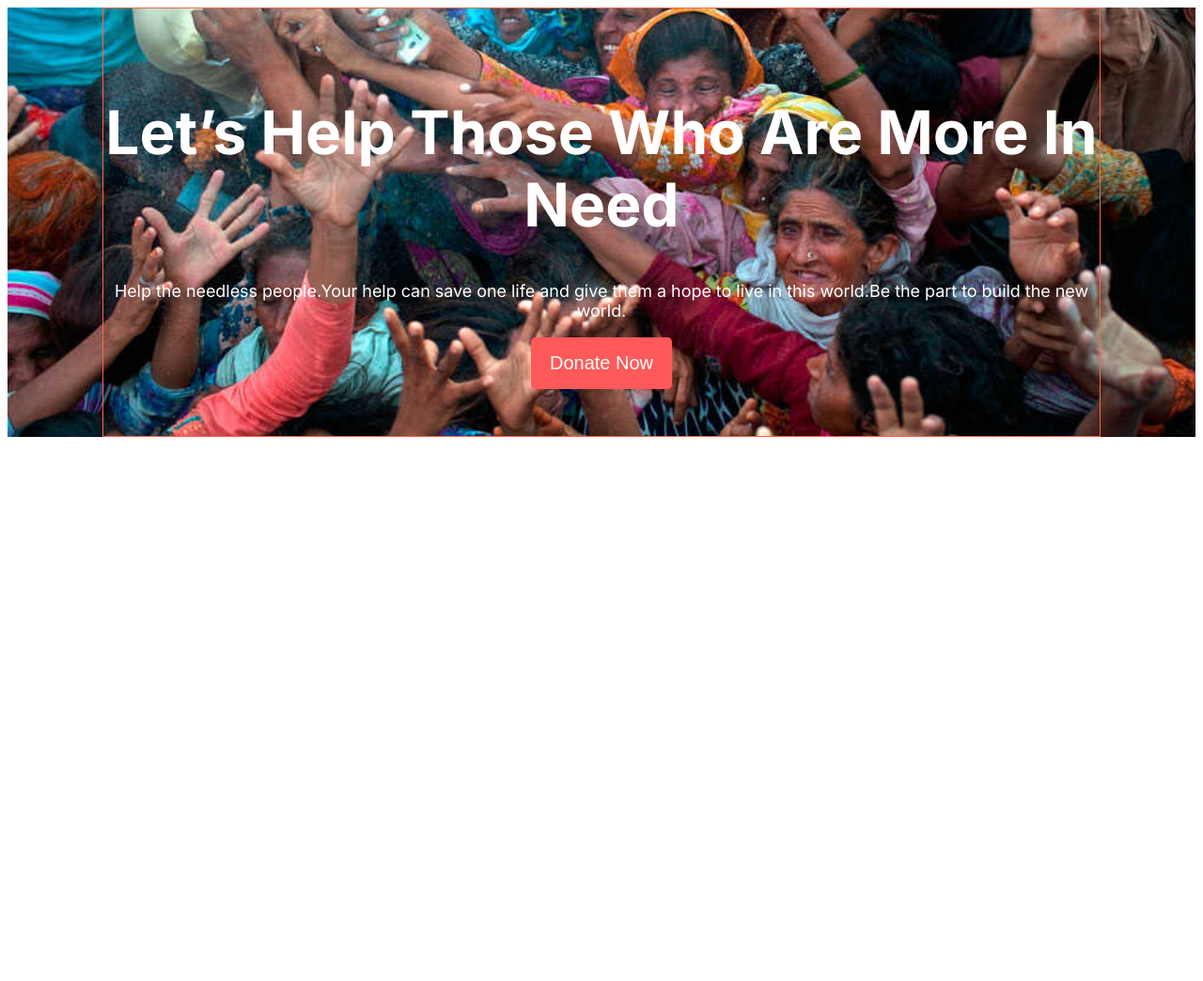
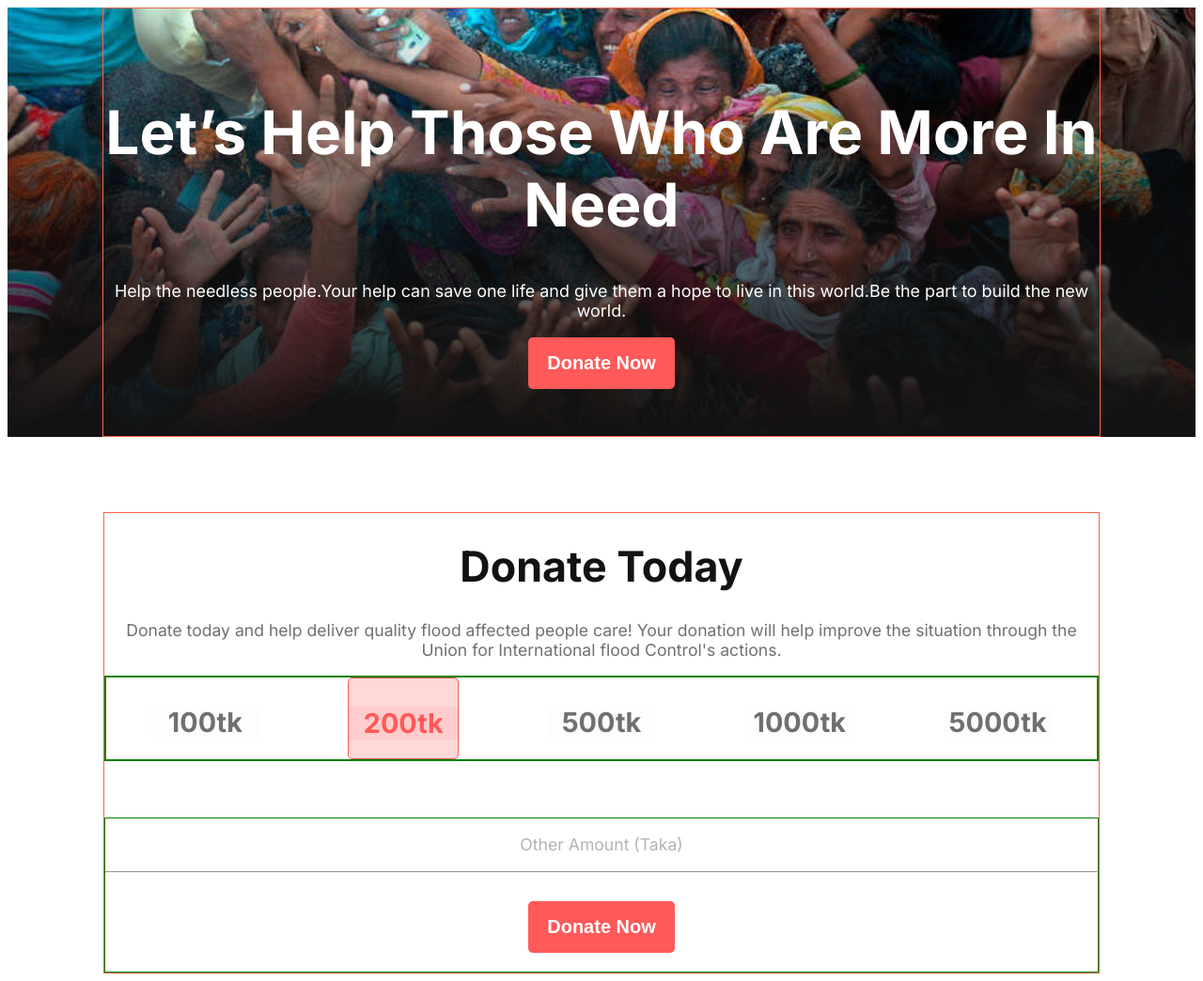
Before and after one commit to mohammaduzzal/donate-today, a plain HTML site: page index.html in a window 1280 px wide. Shown: the whole page at 94% size. Before the commit the page ends 800 px from the top, so only its background shows below. Drawn offline with Linux system fonts and the light colour scheme.

Commit message:
added the donate section

```diff
--- a/index.html
+++ b/index.html
@@ -17,8 +17,45 @@
         </div>
     </header>
 
+    <main>
+        <div class="donate">
+            <h1 class="donate-title color-2">Donate Today</h1>
+            <p class="donate-text color-3">Donate today and help deliver quality flood affected people care! Your donation will help improve  the situation through the Union for International flood Control's actions.</p>
+            <div class="donate-container">
+                <div class="donate-card">
+                    <h1 class="donate-card-title color-3">100tk</h1>
 
-    <main></main>
+                </div>
+                <div class="donate-card two-hundred">
+                    <h1 class="donate-card-title color-3" style="background-color: rgba(255, 89, 89, 0.089);"><span style="color: rgba(255, 89, 89, 1);">200tk</span></h1>
+
+                </div>
+                <div class="donate-card">
+                    <h1 class="donate-card-title color-3">500tk</h1>
+
+                </div>
+                <div class="donate-card">
+                    <h1 class="donate-card-title color-3">1000tk</h1>
+
+                </div>
+                <div class="donate-card">
+                    <h1 class="donate-card-title color-3">5000tk</h1>
+
+                </div>
+
+            </div>
+
+            <div class="other-amount">
+                <p class="donate-text" style="color: rgba(179, 179, 179, 1);">Other Amount (Taka)</p>
+                <hr>
+                <button class="banner-btn color-btn color-1" style="margin-top: 30px; margin-bottom: 20px;">Donate Now</button>
+
+            </div>
+
+        </div>
+
+    </main>
+
     <footer></footer>
 
 </body>
--- a/styles/responsive.css
+++ b/styles/responsive.css
@@ -3,7 +3,19 @@
     .banner{
         width: 100%;
     }
-
+    main{
+        width: 100%;
+    }
+    .donate{
+        width: 100%;
+    }
+    .donate-container{
+        grid-template-columns: repeat(1, 1fr);
+    }
+    .donate-card{
+        width: 45%;
+        height: 100px;
+    }
 
 
 }
--- a/styles/style.css
+++ b/styles/style.css
@@ -12,12 +12,18 @@
   .color-btn{
     background-color: rgba(255, 89, 89, 1);
   }
+  .color-2{
+    color: rgba(18, 18, 18, 1);
+  }
+  .color-3{
+    color: rgba(112, 112, 112, 1);
+  }
 
   /* shared css ends*/
 
   /* header css starts */
   header{
-    background-image: url(../images/donation6.jpg);
+    background-image:linear-gradient(0deg, rgba(18, 18, 18, 1),rgba(18, 18, 18, 0)), url(../images/donation6.jpg);
     background-position: center;
     background-size: cover;
     object-fit: cover;
@@ -33,13 +39,13 @@
 
   .banner-title{
     font-size: 4rem;
-    font-weight: 700px;
+    font-weight: 700;
     text-align: center;
 
   }
   .banner-text{
     font-size: 1.12rem;
-    font-weight: 400px;
+    font-weight: 400;
     text-align: center;
   }
   .banner-btn{
@@ -47,10 +53,75 @@
     border-radius: 5px;
     padding: 16px 20px;
     font-size: 1.25rem;
-    font-weight: 600px;
+    font-weight: 600;
     display: block;
     margin: 0 auto;
 
   }
 
   /* header css ends */
+
+  /* main css starts */
+  /* donate css start */
+  main{
+    width: 1060px;
+    margin: 0 auto;
+  }
+  .donate{
+    border: 1px solid tomato;
+    margin-top: 80px;
+  }
+  .donate-title{
+    font-size: 2.8rem;
+    font-weight: 700;
+    text-align: center;
+
+  }
+  .donate-text{
+    font-size: 1.1rem;
+    font-weight: 400;
+    text-align: center;
+
+  }
+  .donate-container{
+    border: 2px solid green;
+    display: grid;
+    grid-template-columns: repeat(5, 1fr);
+
+  }
+  .donate-card{
+    /* border: 1px solid darkred; */
+    width: 55%;
+    border-radius: 5px;
+    display: block;
+    margin: 0 auto;
+
+
+  }
+  .donate-card-title{
+    font-size: 1.8rem;
+    font-weight: 700;
+    background-color: rgba(250, 250, 250, 0.445);
+    text-align: center;
+    margin-top: 30px;
+  }
+  .two-hundred{
+    border: 1px solid rgba(255, 89, 89, 1);
+    background: rgba(255, 89, 89, 0.233);
+
+  }
+  /* donate css ends */
+
+  /* other-amount css starts */
+  .other-amount{
+    border: 1px solid green;
+    margin-top: 60px;
+  }
+  /* other-amount css ends */
+
+
+
+
+
+
+  /* main css ends */
```
